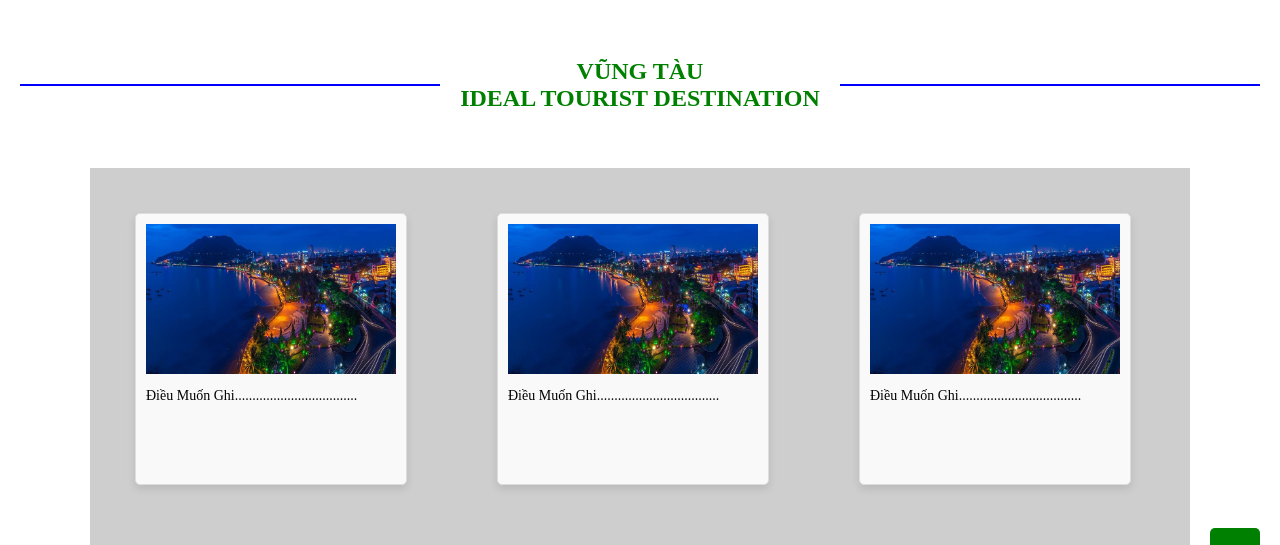
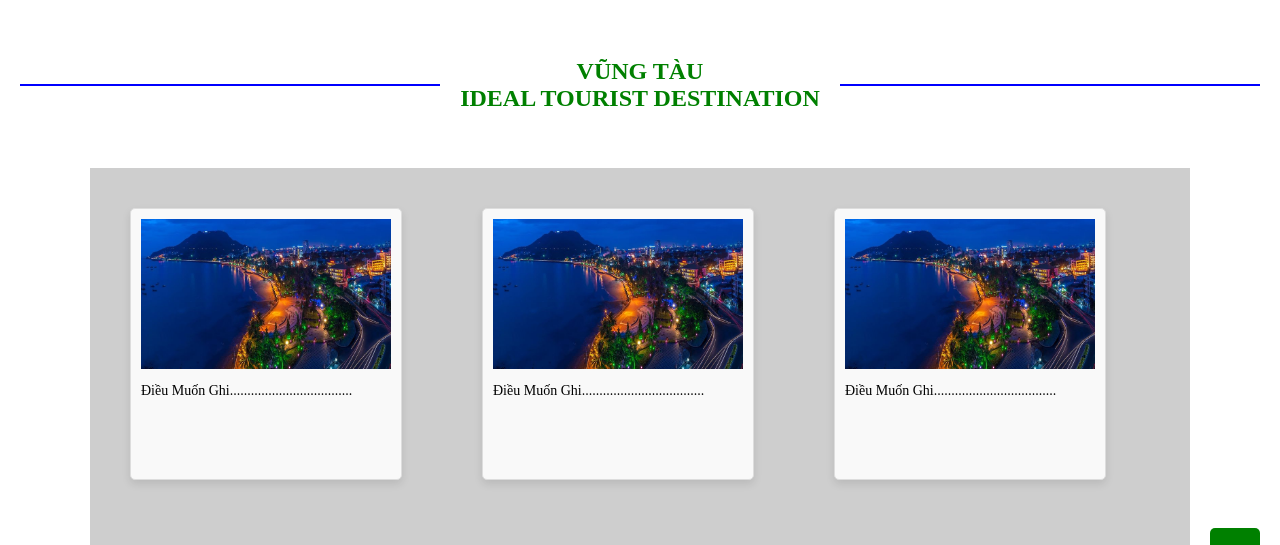
Before and after one commit to HuyHoangCh/vungtaucity, a plain HTML site: page index.html in a window 1280 px wide. Shown: the part 202-747 px from the top of the page. Drawn offline with Linux system fonts and the light colour scheme.

Commit message:
Update deflaut.css

```diff
--- a/styles/deflaut.css
+++ b/styles/deflaut.css
@@ -103,7 +103,7 @@ padding-right: 50px;}
 	width: 200px;
 	height: 250px;
 	float: left;
-	margin: 45px;
+	margin: 40px;
 	min-height: 200px;
 }
 .icon {
```
